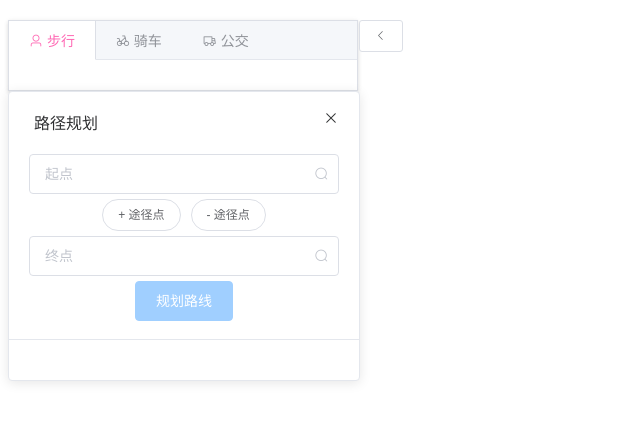
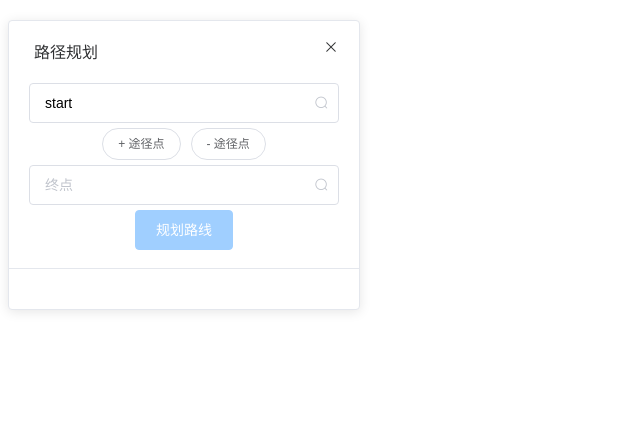
Before and after one commit to Sduby22/campus-navi-vue, a Vue app: page / in a window 1280 px wide. Both pictures are taken after a click on the button 329 px from the left and 40 px from the top of the page. Shown: the top 422 px of the page, without its empty margins (0-640 px from the left). Built offline with nearby package versions, Linux system fonts and the light colour scheme.

Commit message:
✨feat(component.search-head component.show-route app): 添加获取路线/清空路线事件,

```diff
--- a/src/App.vue
+++ b/src/App.vue
@@ -1,15 +1,30 @@
 <template>
-  <searchhead/>
+  <div v-show="!routing">
+    <search-head @get-route="getRoute"></search-head>
+  </div>
+  <show-route :routing="routing" @clear-route="routing=null"/>
 </template>
 
 <script>
-import searchhead from './components/search-head'
+import SearchHead from './components/search-head.vue';
+import showRoute from './components/show-route'
 
 export default {
   name: "App",
   components: {
-    searchhead,
+    'show-route': showRoute,
+     SearchHead,
   },
+  data() {
+    return {
+      routing: null,
+    }
+  },
+  methods: {
+    getRoute() {
+      this.routing = {}
+    }
+  }
 };
 </script>
 
--- a/src/components/search-head.vue
+++ b/src/components/search-head.vue
@@ -12,6 +12,7 @@
       clearable
       suffix-icon="el-icon-search"
     >
+    <!-- Route Button -->
       <template #append>
         <el-button
           type="primary"
@@ -31,14 +32,13 @@
       <li
         v-for="(x, index) in stringQuery"
         :key="index"
-        @click="changeInput(x)"
+        @click="changeInput(x), getRoute()"
       >
         <i class="el-icon-location-outline" />{{ x }}
       </li>
     </div>
   </el-card>
 
-  <show-route/>
 
 <!-- Route Card -->
   <el-card
@@ -108,7 +108,7 @@
         clearable
         suffix-icon="el-icon-search"
       />
-      <el-button type="primary" :disabled="!checkAllLegal">规划路线</el-button>
+      <el-button type="primary" :disabled="!checkAllLegal" @click="getRoute">规划路线</el-button>
     </template>
     <li v-show="cardShow" v-for="(x, index) in stringQuery" :key="index" @click="changeInput(x)">
       <i class="el-icon-location-outline" />{{ x }}
@@ -117,10 +117,10 @@
 </template>
 
 <script>
-import showRoute from './show-route.vue'
 
 export default {
   name: "search-head",
+  emits: ['get-route'],
   setup() {
     const searchCard = {
       fontSize: "16px",
@@ -133,9 +133,10 @@ export default {
   },
   data() {
     return {
+      showRouteCard: '',
       currentInput: {},
       begin: {
-        value: "",
+        value: "start",
         legal: false,
         selected: false,
       },
@@ -186,9 +187,12 @@ export default {
       this.checkInput()
       this.currentInput.selected = true;
     },
+    getRoute() {
+      let pass = this.route ? this.passby : []
+      this.$emit('get-route', this.begin, pass, this.dest)
+    }
   },
   components: {
-    'show-route':showRoute
   }
 };
 </script>
--- a/src/components/show-route.vue
+++ b/src/components/show-route.vue
@@ -1,5 +1,11 @@
 <template>
-  <div :class="{'route-tabs-parent':true,'route-tabs-parent-collapsed':collapsed}">
+  <div v-show="routing">
+  <div
+    :class="{
+      'route-tabs-parent': true,
+      'route-tabs-parent-collapsed': collapsed,
+    }"
+  >
     <el-tabs class="route-tabs" type="border-card" tab-position="top">
       <el-tab-pane v-for="item in panes" :key="item.name">
         <template #label>
@@ -7,15 +13,34 @@
         </template>
       </el-tab-pane>
     </el-tabs>
-  <div class="close-btn">
-    <el-button plain :icon="hideIcon" @click="hide()" size="small"></el-button>
+    <div :class="collapsed ? 'collapse-btn-collapsed' : 'collapse-btn'">
+      <el-button
+        style="border-radius: 4px 0 0 4px"
+        plain
+        icon="el-icon-close"
+        @click="close()"
+        size="small"
+      ></el-button>
+      <el-button
+        style="margin-left: 0"
+        class="btn-right-radius"
+        plain
+        :icon="hideIcon"
+        @click="hide()"
+        size="small"
+      ></el-button>
+    </div>
   </div>
   </div>
 </template>
 
 <script>
 export default {
+  props: {
+    routing: Object,
+  },
   name: "show-route",
+  emits: ['clear-route'],
   setup() {
     const panes = [
       {
@@ -38,15 +63,20 @@ export default {
   data() {
     return {
       collapsed: false,
-      hideIcon: 'el-icon-arrow-left',
+      hideIcon: "el-icon-arrow-left",
     };
   },
   computed: {},
   methods: {
     hide() {
-      this.collapsed=!this.collapsed
-      this.hideIcon=this.collapsed?'el-icon-arrow-right':'el-icon-arrow-left'
-    }
+      this.collapsed = !this.collapsed;
+      this.hideIcon = this.collapsed
+        ? "el-icon-arrow-right"
+        : "el-icon-arrow-left";
+    },
+    close() {
+      this.$emit("clear-route");
+    },
   },
 };
 </script>
@@ -59,14 +89,26 @@ export default {
   transition-duration: 200ms;
 }
 .route-tabs-parent-collapsed {
-  transform: translateX(-350px);
+  transform: translateX(-400px);
   transition-duration: 200ms;
 }
-.route-tabs {
+
+.collapse-btn-collapsed {
+  position: absolute;
+  right: -137px;
+  top: 4px;
+  transition-duration: 200ms;
 }
-.close-btn {
+
+.btn-right-radius {
+  margin-left: 0px;
+  border-radius: 0 4px 4px 0;
+}
+
+.collapse-btn {
   position: absolute;
-  right: -45px;
-  top: 0px;
+  right: 5px;
+  top: 4px;
+  transition-duration: 200ms;
 }
 </style>
```
